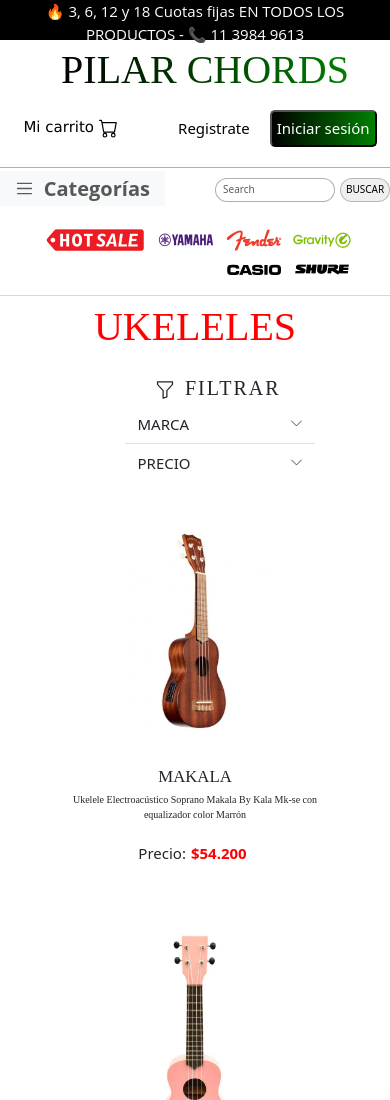
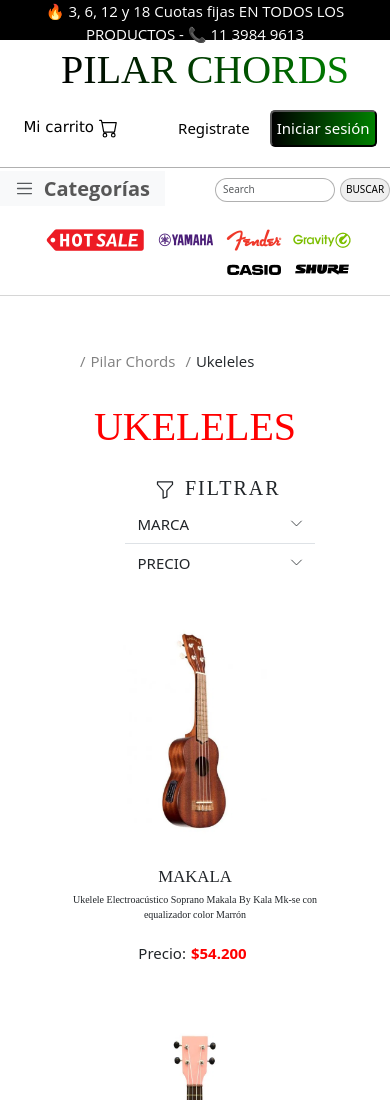
Before and after one commit to alejocalderon90/Pilarchords, a website: page pages/ukelele.html in a window 390 px wide. Shown: the top 1100 px of the page. Drawn offline with nearby package versions, Linux system fonts and the light colour scheme; a web font is replaced by a local one.

Commit message:
se agrega query para breadcrumbs

```diff
--- a/scss/style.scss
+++ b/scss/style.scss
@@ -812,6 +812,9 @@
         max-width: 350px;
         overflow-y: auto;
     }
+    .crumbs{
+        padding-top: 350px;
+    }
 }
 @media screen and (max-width:503px) {
     .carousel-inner{
```
Also changed, not shown: css/style.css.
